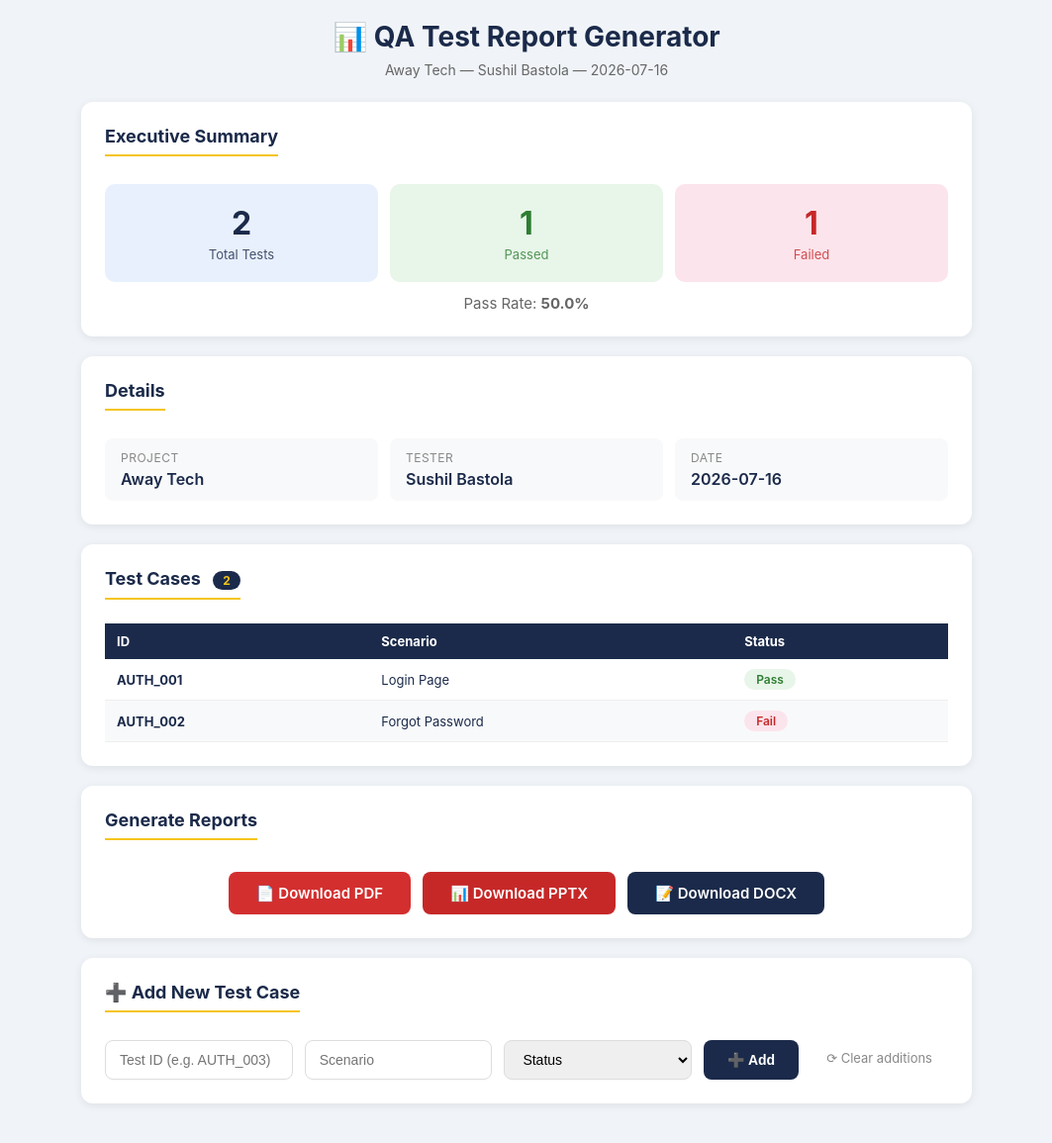
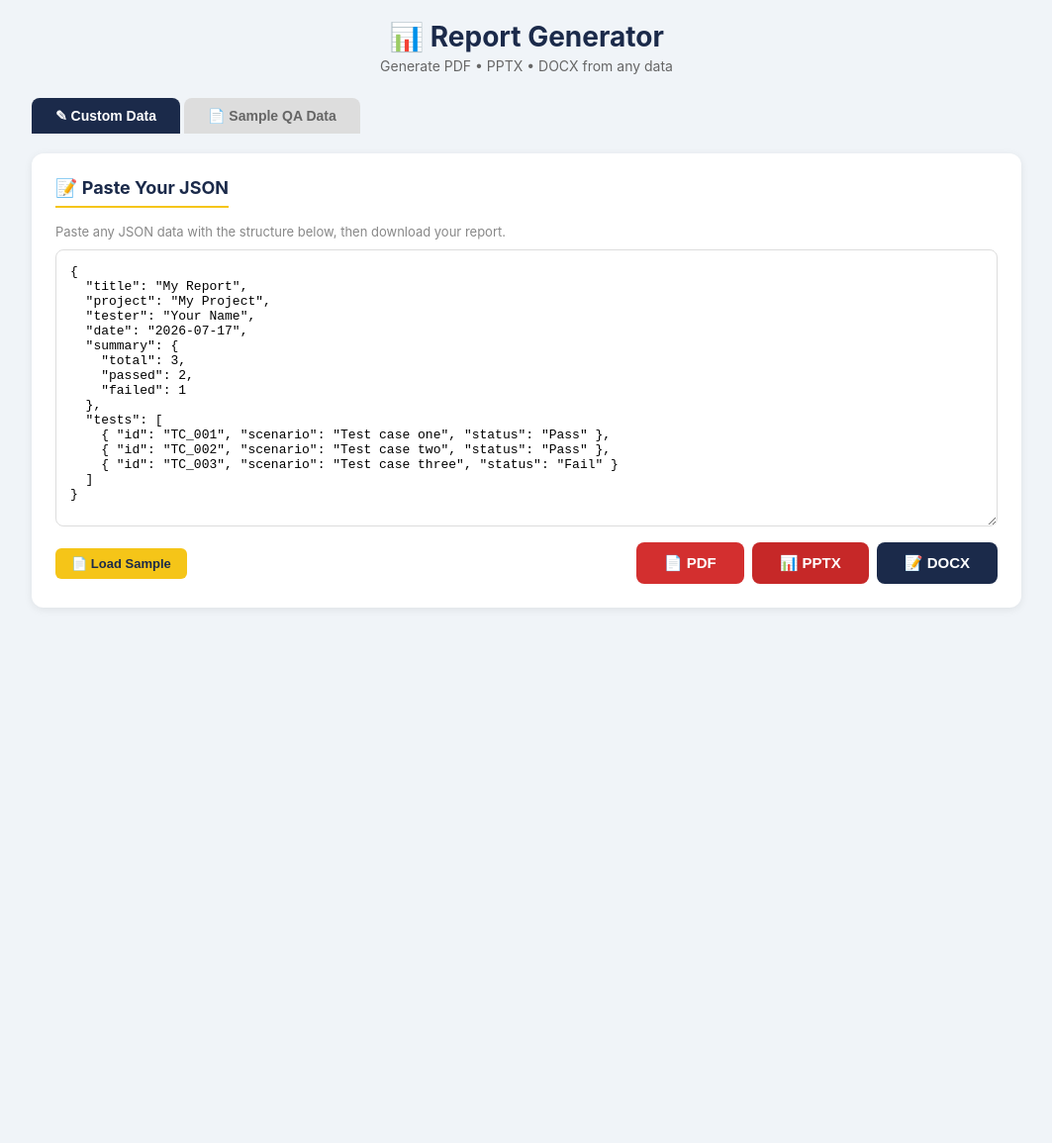
Before and after one commit to Sushilaway/PDF-Generator, a Flask app: page / in a window 1280 px wide. Shown: the whole page at 99% size, without its empty margins (108-1171 px from the left). After the commit the page ends 614 px from the top, so only its background shows below. Run offline with Flask 3, Linux system fonts and the light colour scheme.

Commit message:
Add custom JSON input: paste any data and generate reports

```diff
--- a/api/index.py
+++ b/api/index.py
@@ -79,6 +79,43 @@ def generate(fmt):
     return send_file(buf, as_attachment=True, download_name=f"report.{fmt}")
 
 
+@app.route("/generate-custom/<fmt>", methods=["POST"])
+def generate_custom(fmt):
+    try:
+        body = request.get_json()
+        if not body:
+            return jsonify({"error": "No JSON data provided"}), 400
+
+        required = ["title", "tests"]
+        for field in required:
+            if field not in body:
+                return jsonify({"error": f"Missing required field: {field}"}), 400
+
+        body.setdefault("project", "Custom Project")
+        body.setdefault("tester", "N/A")
+        body.setdefault("date", "N/A")
+        body.setdefault("summary", {})
+        s = body["summary"]
+        s.setdefault("total", len(body["tests"]))
+        s.setdefault("passed", sum(1 for t in body["tests"] if t.get("status", "").lower() == "pass"))
+        s.setdefault("failed", sum(1 for t in body["tests"] if t.get("status", "").lower() == "fail"))
+
+        buf = io.BytesIO()
+        if fmt == "pdf":
+            generate_pdf(body, buf)
+        elif fmt == "pptx":
+            generate_ppt(body, buf)
+        elif fmt == "docx":
+            generate_docx(body, buf)
+        else:
+            return jsonify({"error": "Invalid format"}), 400
+
+        buf.seek(0)
+        return send_file(buf, as_attachment=True, download_name=f"report.{fmt}")
+    except Exception as e:
+        return jsonify({"error": str(e)}), 500
+
+
 @app.route("/data")
 def get_data_route():
     return jsonify(get_data())
--- a/templates/index.html
+++ b/templates/index.html
@@ -3,19 +3,20 @@
 <head>
   <meta charset="UTF-8">
   <meta name="viewport" content="width=device-width, initial-scale=1.0">
-  <title>QA Test Report Generator</title>
+  <title>Report Generator</title>
   <style>
     * { margin: 0; padding: 0; box-sizing: border-box; }
     body { font-family: -apple-system, BlinkMacSystemFont, 'Segoe UI', Roboto, sans-serif; background: #f0f4f8; color: #1b2a4a; padding: 20px; }
-    .container { max-width: 900px; margin: 0 auto; }
-    h1 { text-align: center; margin-bottom: 8px; font-size: 28px; color: #1b2a4a; }
+    .container { max-width: 1000px; margin: 0 auto; }
+    h1 { text-align: center; margin-bottom: 4px; font-size: 28px; color: #1b2a4a; }
     .subtitle { text-align: center; color: #666; margin-bottom: 24px; font-size: 14px; }
+    .tabs { display: flex; gap: 4px; margin-bottom: 20px; }
+    .tab { padding: 10px 24px; border-radius: 8px 8px 0 0; border: none; font-size: 14px; font-weight: 600; cursor: pointer; background: #ddd; color: #666; }
+    .tab.active { background: #1b2a4a; color: #fff; }
+    .tab-content { display: none; }
+    .tab-content.active { display: block; }
     .card { background: #fff; border-radius: 12px; padding: 24px; margin-bottom: 20px; box-shadow: 0 2px 8px rgba(0,0,0,0.08); }
     .card h2 { font-size: 18px; margin-bottom: 16px; color: #1b2a4a; border-bottom: 2px solid #f5c518; padding-bottom: 8px; display: inline-block; }
-    .meta-grid { display: grid; grid-template-columns: repeat(auto-fit, minmax(180px, 1fr)); gap: 12px; }
-    .meta-item { background: #f8f9fa; padding: 12px 16px; border-radius: 8px; }
-    .meta-item .label { font-size: 12px; color: #888; text-transform: uppercase; letter-spacing: 0.5px; }
-    .meta-item .value { font-size: 16px; font-weight: 600; margin-top: 4px; }
     .summary-grid { display: grid; grid-template-columns: repeat(3, 1fr); gap: 12px; }
     .summary-box { padding: 20px; border-radius: 10px; text-align: center; }
     .summary-box.total { background: #e8f0fe; color: #1b2a4a; }
@@ -31,51 +32,82 @@
     .status.pass { background: #e8f5e9; color: #2e7d32; }
     .status.fail { background: #fce4ec; color: #c62828; }
     .actions { display: flex; gap: 12px; flex-wrap: wrap; justify-content: center; }
-    .btn { padding: 12px 28px; border: none; border-radius: 8px; font-size: 15px; font-weight: 600; cursor: pointer; text-decoration: none; display: inline-flex; align-items: center; gap: 8px; transition: transform 0.1s, box-shadow 0.1s; }
+    .btn { padding: 12px 28px; border: none; border-radius: 8px; font-size: 15px; font-weight: 600; cursor: pointer; text-decoration: none; display: inline-flex; align-items: center; gap: 8px; transition: transform 0.1s; }
     .btn:hover { transform: translateY(-1px); box-shadow: 0 4px 12px rgba(0,0,0,0.15); }
     .btn-pdf { background: #d32f2f; color: #fff; }
     .btn-pptx { background: #c62828; color: #fff; }
     .btn-docx { background: #1b2a4a; color: #fff; }
-    .btn-all { background: #f5c518; color: #1b2a4a; }
+    textarea { width: 100%; min-height: 280px; padding: 14px; border: 1px solid #ddd; border-radius: 8px; font-family: 'Courier New', monospace; font-size: 13px; resize: vertical; }
     .form-row { display: flex; gap: 12px; flex-wrap: wrap; }
     .form-row input, .form-row select { flex: 1; min-width: 140px; padding: 10px 14px; border: 1px solid #ddd; border-radius: 8px; font-size: 14px; }
     .form-row button { padding: 10px 24px; background: #1b2a4a; color: #fff; border: none; border-radius: 8px; font-size: 14px; font-weight: 600; cursor: pointer; }
     .badge { display: inline-block; background: #1b2a4a; color: #f5c518; padding: 2px 10px; border-radius: 10px; font-size: 12px; margin-left: 8px; }
-    @media (max-width: 600px) {
-      .summary-grid { grid-template-columns: 1fr; }
-      .meta-grid { grid-template-columns: 1fr; }
-    }
+    .success { color: #2e7d32; background: #e8f5e9; padding: 10px 16px; border-radius: 8px; margin-bottom: 12px; display: none; }
+    .error { color: #c62828; background: #fce4ec; padding: 10px 16px; border-radius: 8px; margin-bottom: 12px; display: none; }
+    .sample-btn { background: #f5c518; color: #1b2a4a; border: none; padding: 8px 16px; border-radius: 6px; font-size: 13px; font-weight: 600; cursor: pointer; }
+    .meta-grid { display: grid; grid-template-columns: repeat(auto-fit, minmax(180px, 1fr)); gap: 12px; }
+    .meta-item { background: #f8f9fa; padding: 12px 16px; border-radius: 8px; }
+    .meta-item .label { font-size: 12px; color: #888; text-transform: uppercase; letter-spacing: 0.5px; }
+    .meta-item .value { font-size: 16px; font-weight: 600; margin-top: 4px; }
+    @media (max-width: 600px) { .summary-grid { grid-template-columns: 1fr; } }
   </style>
 </head>
 <body>
   <div class="container">
-    <h1>&#128202; QA Test Report Generator</h1>
-    <p class="subtitle">{{ data.project }} &mdash; {{ data.tester }} &mdash; {{ data.date }}</p>
+    <h1>&#128202; Report Generator</h1>
+    <p class="subtitle">Generate PDF &bull; PPTX &bull; DOCX from any data</p>
 
-    <!-- Summary -->
+    <div class="tabs">
+      <button class="tab active" onclick="switchTab('custom')">&#9998; Custom Data</button>
+      <button class="tab" onclick="switchTab('sample')">&#128196; Sample QA Data</button>
+    </div>
+
+    <!-- TAB 1: Custom JSON -->
+    <div id="tab-custom" class="tab-content active">
+      <div class="card">
+        <h2>&#128221; Paste Your JSON</h2>
+        <p style="font-size:13px;color:#888;margin-bottom:10px">Paste any JSON data with the structure below, then download your report.</p>
+        <textarea id="jsonInput">{
+  "title": "My Report",
+  "project": "My Project",
+  "tester": "Your Name",
+  "date": "2026-07-17",
+  "summary": {
+    "total": 3,
+    "passed": 2,
+    "failed": 1
+  },
+  "tests": [
+    { "id": "TC_001", "scenario": "Test case one", "status": "Pass" },
+    { "id": "TC_002", "scenario": "Test case two", "status": "Pass" },
+    { "id": "TC_003", "scenario": "Test case three", "status": "Fail" }
+  ]
+}</textarea>
+        <div style="display:flex;gap:8px;margin-top:12px;flex-wrap:wrap;align-items:center">
+          <button class="sample-btn" onclick="loadSample()">&#128196; Load Sample</button>
+          <span style="flex:1"></span>
+          <button class="btn btn-pdf" onclick="downloadCustom('pdf')">&#128196; PDF</button>
+          <button class="btn btn-pptx" onclick="downloadCustom('pptx')">&#128202; PPTX</button>
+          <button class="btn btn-docx" onclick="downloadCustom('docx')">&#128221; DOCX</button>
+        </div>
+        <div id="customSuccess" class="success"></div>
+        <div id="customError" class="error"></div>
+      </div>
+    </div>
+
+    <!-- TAB 2: Sample QA Data -->
+    <div id="tab-sample" class="tab-content">
+      {% set rate = (data.summary.passed / data.summary.total * 100) if data.summary.total > 0 else 0 %}
       <div class="card">
         <h2>Executive Summary</h2>
         <div class="summary-grid" style="margin-top:12px">
-        <div class="summary-box total">
-          <div class="num">{{ data.summary.total }}</div>
-          <div class="lbl">Total Tests</div>
+          <div class="summary-box total"><div class="num">{{ data.summary.total }}</div><div class="lbl">Total Tests</div></div>
+          <div class="summary-box passed"><div class="num">{{ data.summary.passed }}</div><div class="lbl">Passed</div></div>
+          <div class="summary-box failed"><div class="num">{{ data.summary.failed }}</div><div class="lbl">Failed</div></div>
         </div>
-        <div class="summary-box passed">
-          <div class="num">{{ data.summary.passed }}</div>
-          <div class="lbl">Passed</div>
-        </div>
-        <div class="summary-box failed">
-          <div class="num">{{ data.summary.failed }}</div>
-          <div class="lbl">Failed</div>
-        </div>
-      </div>
-      {% set rate = (data.summary.passed / data.summary.total * 100) if data.summary.total > 0 else 0 %}
-      <p style="text-align:center;margin-top:12px;font-size:15px;color:#666">
-        Pass Rate: <strong>{{ "%.1f"|format(rate) }}%</strong>
-      </p>
+        <p style="text-align:center;margin-top:12px;font-size:15px;color:#666">Pass Rate: <strong>{{ "%.1f"|format(rate) }}%</strong></p>
       </div>
 
-    <!-- Metadata -->
       <div class="card">
         <h2>Details</h2>
         <div class="meta-grid" style="margin-top:12px">
@@ -85,48 +117,91 @@
         </div>
       </div>
 
-    <!-- Test Cases -->
       <div class="card">
         <h2>Test Cases <span class="badge">{{ data.tests|length }}</span></h2>
-      <table>
-        <thead><tr><th>ID</th><th>Scenario</th><th>Status</th></tr></thead>
-        <tbody>
+        <table><thead><tr><th>ID</th><th>Scenario</th><th>Status</th></tr></thead><tbody>
           {% for t in data.tests %}
-          <tr>
-            <td><strong>{{ t.id }}</strong></td>
-            <td>{{ t.scenario }}</td>
-            <td><span class="status {{ t.status.lower() }}">{{ t.status }}</span></td>
-          </tr>
+          <tr><td><strong>{{ t.id }}</strong></td><td>{{ t.scenario }}</td><td><span class="status {{ t.status.lower() }}">{{ t.status }}</span></td></tr>
           {% endfor %}
-        </tbody>
-      </table>
+        </tbody></table>
       </div>
 
-    <!-- Generate -->
       <div class="card">
-      <h2>Generate Reports</h2>
+        <h2>&#128230; Download</h2>
         <div class="actions" style="margin-top:16px">
-        <a href="/generate/pdf" class="btn btn-pdf">&#128196; Download PDF</a>
-        <a href="/generate/pptx" class="btn btn-pptx">&#128202; Download PPTX</a>
-        <a href="/generate/docx" class="btn btn-docx">&#128221; Download DOCX</a>
+          <a href="/generate/pdf" class="btn btn-pdf">&#128196; PDF</a>
+          <a href="/generate/pptx" class="btn btn-pptx">&#128202; PPTX</a>
+          <a href="/generate/docx" class="btn btn-docx">&#128221; DOCX</a>
         </div>
       </div>
 
-    <!-- Add Test -->
       <div class="card">
-      <h2>&#10133; Add New Test Case</h2>
+        <h2>&#10133; Add Test Case</h2>
         <form action="/add" method="POST" class="form-row" style="margin-top:12px">
-        <input type="text" name="test_id" placeholder="Test ID (e.g. AUTH_003)" required>
+          <input type="text" name="test_id" placeholder="ID (e.g. AUTH_003)" required>
           <input type="text" name="scenario" placeholder="Scenario" required>
-        <select name="status" required>
-          <option value="">Status</option>
-          <option value="Pass">Pass</option>
-          <option value="Fail">Fail</option>
-        </select>
+          <select name="status" required><option value="">Status</option><option value="Pass">Pass</option><option value="Fail">Fail</option></select>
           <button type="submit">&#10133; Add</button>
-        <a href="/clear" style="padding:10px 16px;color:#888;text-decoration:none;font-size:13px">&#10227; Clear additions</a>
+          <a href="/clear" style="padding:10px 16px;color:#888;text-decoration:none;font-size:13px">&#10227; Reset</a>
         </form>
       </div>
     </div>
+  </div>
+
+  <script>
+    function switchTab(name) {
+      document.querySelectorAll('.tab').forEach(t => t.classList.remove('active'));
+      document.querySelectorAll('.tab-content').forEach(t => t.classList.remove('active'));
+      document.querySelector(`.tab[onclick*="${name}"]`).classList.add('active');
+      document.getElementById(`tab-${name}`).classList.add('active');
+    }
+
+    async function loadSample() {
+      const res = await fetch('/data');
+      const data = await res.json();
+      document.getElementById('jsonInput').value = JSON.stringify(data, null, 2);
+    }
+
+    async function downloadCustom(fmt) {
+      const el = document.getElementById('jsonInput');
+      const success = document.getElementById('customSuccess');
+      const error = document.getElementById('customError');
+      success.style.display = 'none';
+      error.style.display = 'none';
+
+      let data;
+      try {
+        data = JSON.parse(el.value);
+      } catch (e) {
+        error.textContent = 'Invalid JSON: ' + e.message;
+        error.style.display = 'block';
+        return;
+      }
+
+      try {
+        const res = await fetch(`/generate-custom/${fmt}`, {
+          method: 'POST',
+          headers: { 'Content-Type': 'application/json' },
+          body: JSON.stringify(data)
+        });
+        if (!res.ok) {
+          const err = await res.json();
+          throw new Error(err.error || 'Unknown error');
+        }
+        const blob = await res.blob();
+        const url = URL.createObjectURL(blob);
+        const a = document.createElement('a');
+        a.href = url;
+        a.download = `report.${fmt}`;
+        a.click();
+        URL.revokeObjectURL(url);
+        success.textContent = `\u2705 ${fmt.toUpperCase()} downloaded!`;
+        success.style.display = 'block';
+      } catch (e) {
+        error.textContent = '\u274c Error: ' + e.message;
+        error.style.display = 'block';
+      }
+    }
+  </script>
 </body>
 </html>
```
Lines whose indentation alone changed are shown as unchanged.
